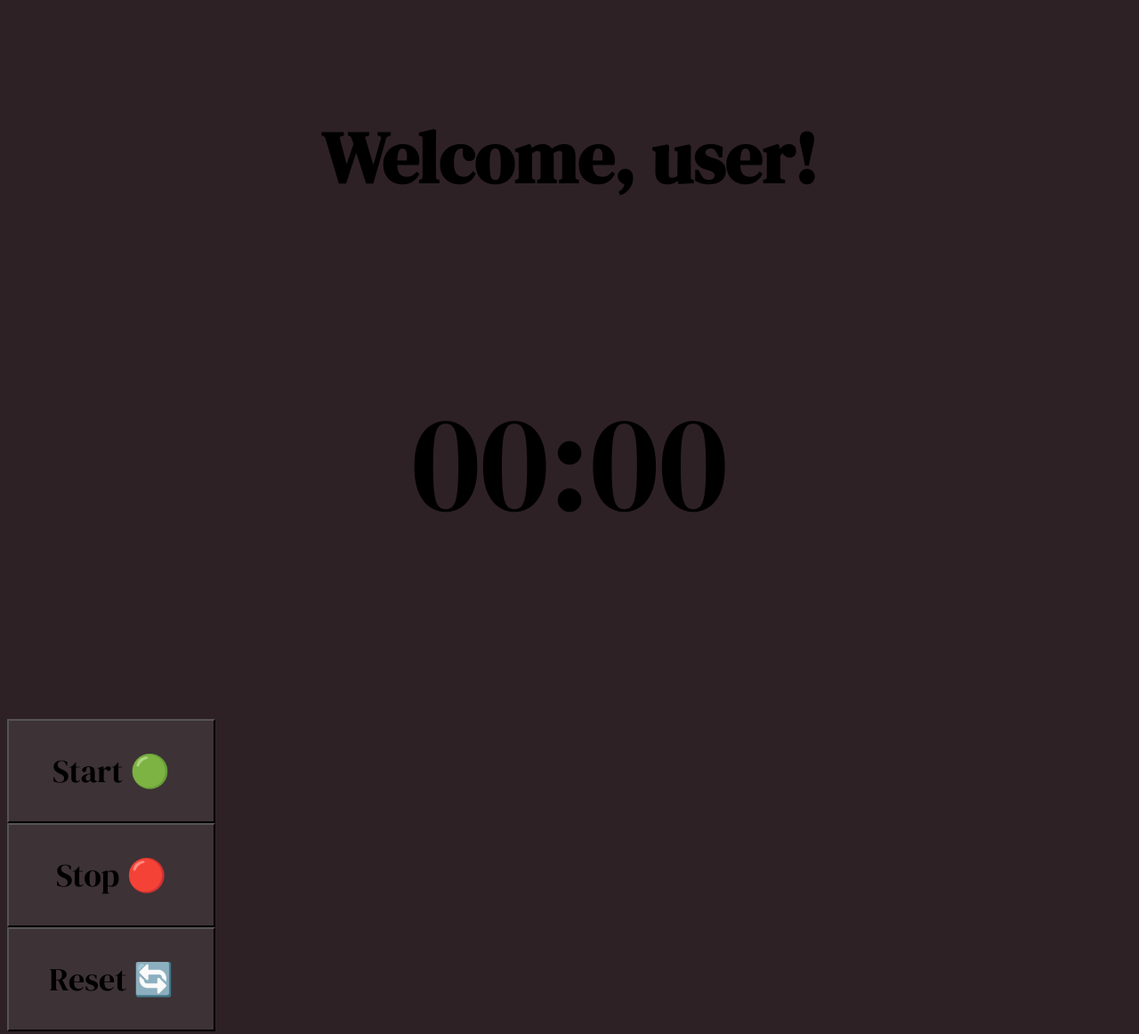
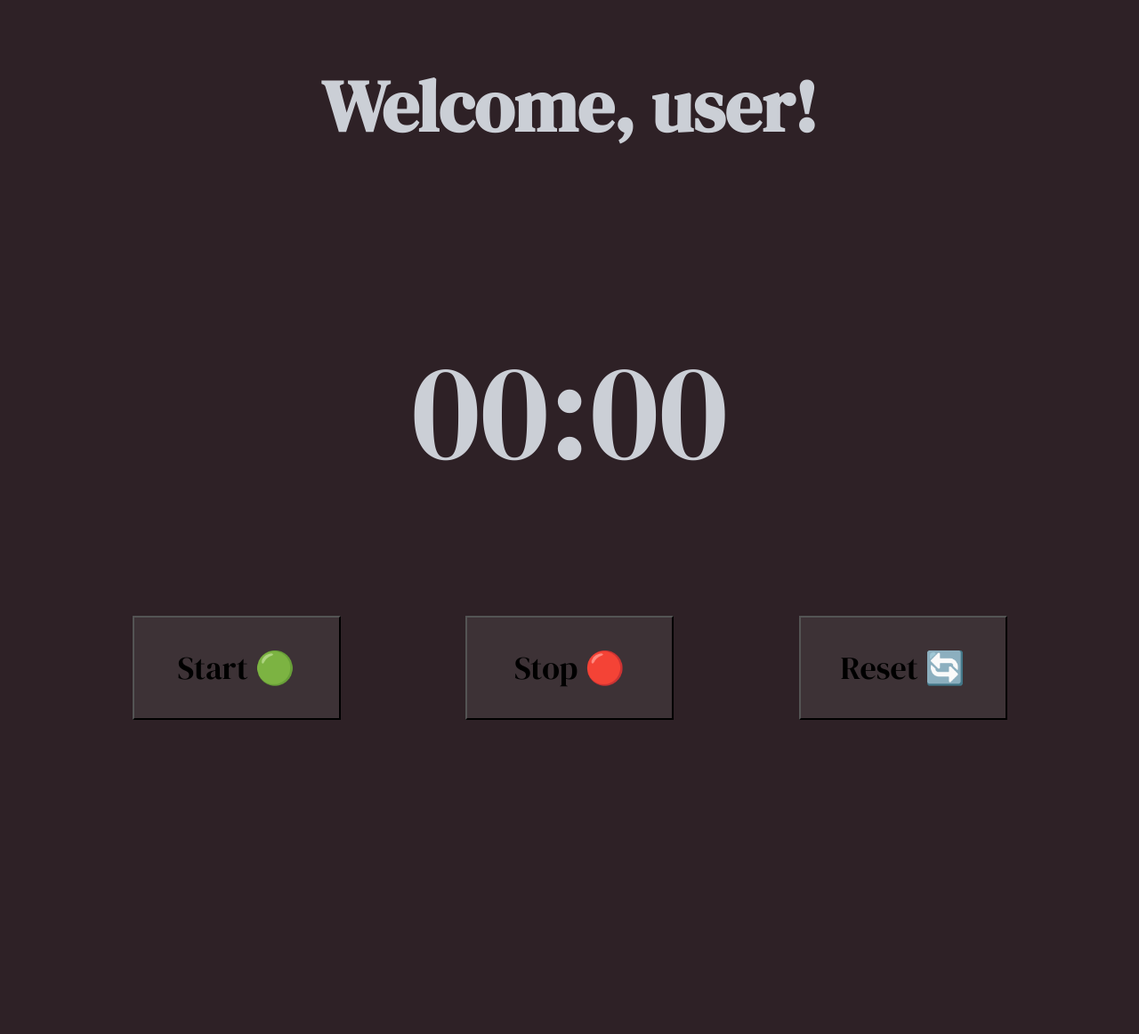
Before and after one commit to oacortez/vanilla-javaScript-stopwatch, a plain HTML site: page index.html in a window 1280 px wide. Shown: the whole page at 89% size. After the commit the page ends 817 px from the top, so only its background shows below. Drawn offline with Linux system fonts and the light colour scheme.

Commit message:
Position my buttons and my tags properly for main page

```diff
--- a/styles.css
+++ b/styles.css
@@ -6,7 +6,7 @@
 main {
   display: flex;
     width: 100%;
-    height: 100vh;
+    /* height: 100vh; */
     flex-direction: column;
     align-content: center;
     align-items: center;
@@ -16,6 +16,7 @@ main {
 h1 {
   display: flex;
   font-size: 82px ;
+  color: rgba(240, 248, 255, 0.813);
 }
 
 button {
@@ -34,4 +35,10 @@ p {
   font-size: 154px ;
   line-height: 169px;
   line-height: 100%;
+  color:rgba(240, 248, 255, 0.813);
 }
+
+section {
+  display: flex;
+  justify-content: space-evenly;
+}
```
